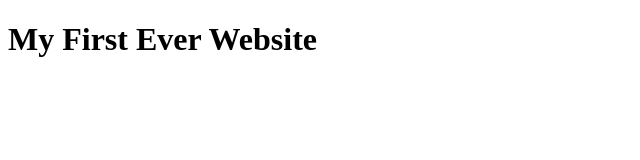
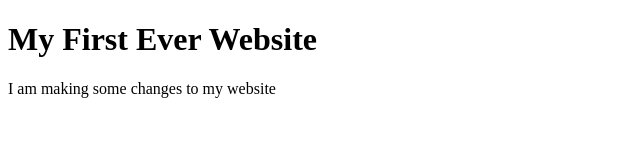
Before and after one commit to SAIFUL20WD/my-first-website, a plain HTML site: page index.html in a window 1280 px wide. Shown: the whole page, without its empty margins (0-640 px from the left). Drawn offline with Linux system fonts and the light colour scheme.

Commit message:
index updated

```diff
--- a/index.html
+++ b/index.html
@@ -7,5 +7,6 @@
 </head>
 <body>
     <h1>My First Ever Website</h1>
+    <p>I am making some changes to my website</p>
 </body>
 </html>
```
